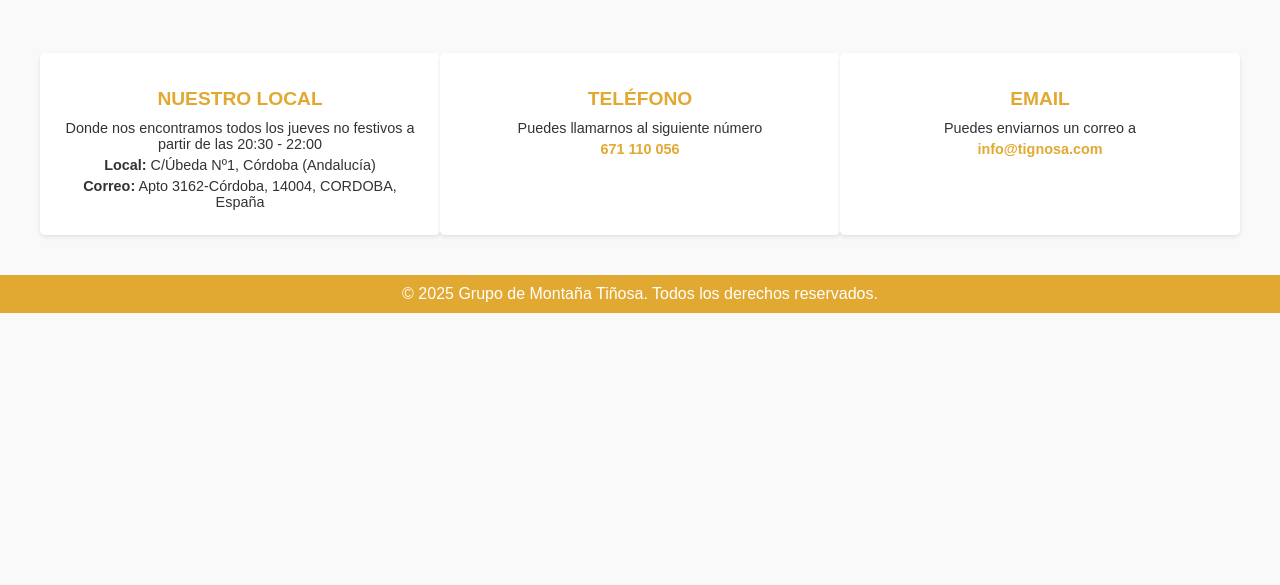
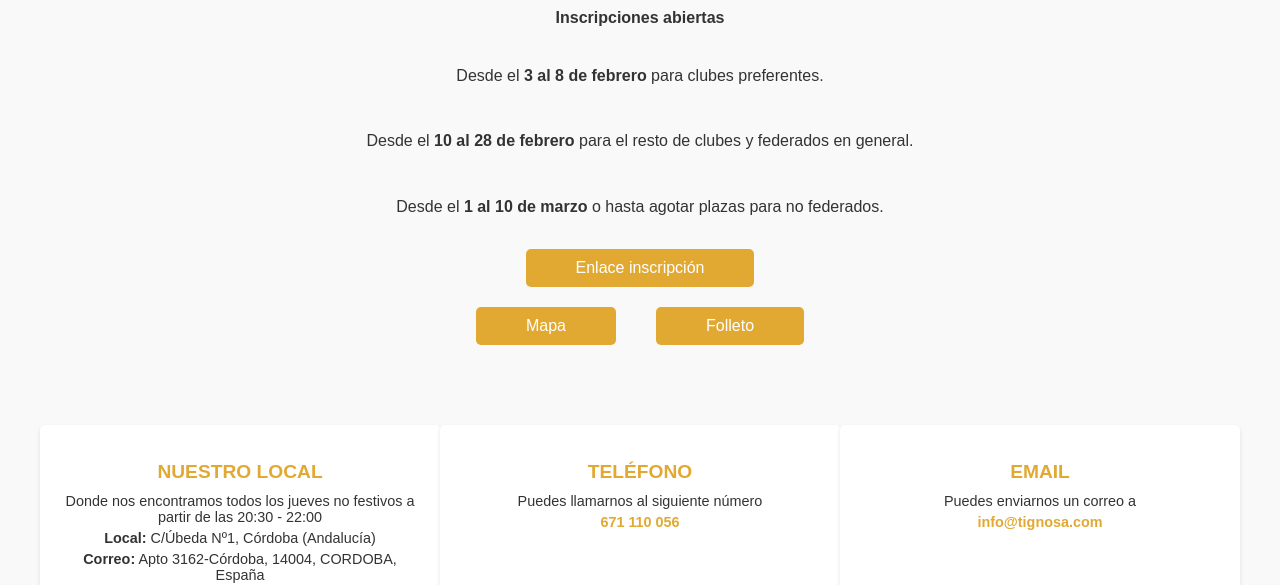
Before and after one commit to laurajimore/tignosacom, a plain HTML site: page index.html in a window 1280 px wide. Shown: the part 1109-1694 px from the top of the page. Before the commit the page ends 1422 px from the top, so only its background shows below. Drawn offline with Linux system fonts and the light colour scheme.

Commit message:
Update index.html

```diff
--- a/index.html
+++ b/index.html
@@ -7,6 +7,7 @@
     <link rel="icon" href="fav.ico" type="image/x-icon">
     <title>Grupo de Montaña Tiñosa</title>
     <style>
+        /* Estilos generales */
         body {
             font-family: Arial, sans-serif;
             margin: 0;
@@ -14,10 +15,14 @@
             background-color: #f9f9f9;
             color: #333;
         }
+
+        /* Header */
         header {
             background: #e2a932;
             height: 10px;
         }
+
+        /* Sección Hero */
         .hero {
             text-align: center;
             padding: 50px 20px;
@@ -48,6 +53,52 @@
             border-radius: 5px;
             font-size: 1em;
         }
+
+        /* Sección de Evento */
+        .evento-section {
+            display: flex;
+            flex-direction: column;
+            align-items: center;
+            justify-content: center;
+            text-align: center;
+            margin: 20px auto;
+            padding: 30px;
+        }
+        .evento-texto {
+            text-align: center;
+            font-size: 1em;
+            color: #333;
+            margin: 20px 40px;
+            line-height: 1.6;
+        }
+
+        /* Botones */
+        .boton {
+            display: inline-block;
+            padding: 10px 50px;
+            background: #e2a932;
+            color: white;
+            text-decoration: none;
+            border-radius: 5px;
+            font-size: 1em;
+            text-align: center;
+            margin: 10px;
+        }
+        .boton.largo {
+            display: block;
+            width: 80%;
+            max-width: 400px;
+            margin: 10px auto;
+            text-align: center;
+        }
+        .botones-inscripcion, .botones-secundarios {
+            display: flex;
+            justify-content: center;
+            gap: 20px;
+            flex-wrap: wrap;
+        }
+
+        /* Sección de Información */
         .info-section {
             display: flex;
             justify-content: space-between;
@@ -56,14 +107,6 @@
             padding: 20px 40px;
             text-align: center;
             margin-bottom: 20px;
-            }
-            .evento-section {
-                display: flex;
-                flex-direction: column;
-                align-items: center;
-                justify-content: center;
-                text-align: center;
-                margin: 20px auto;
         }
         .info-box {
             width: 30%;
@@ -86,6 +129,8 @@
             color: #e2a932;
             font-weight: bold;
         }
+
+        /* Footer */
         footer {
             background: #e2a932;
             padding: 10px;
@@ -98,36 +143,53 @@
             .hero p {
                 padding: 10px 20px;
             }
-
             .info-section {
                 flex-direction: column;
                 align-items: center;
                 gap: 20px;
             }
-
             .info-box {
                 width: 90%;
                 margin: 10px 0;
             }
-
+            .evento-section {
+                padding: 20px;
+            }
             .evento-section img {
                 width: 90%;
+            }
+            .evento-texto {
+                margin: 15px 20px;
             }
         }
     </style>
 </head>
 <body>
     <header></header>
+
     <section class="hero">
         <img src="logo_tignosa.png" alt="Logo Grupo Tiñosa">
         <h1>GRUPO DE MONTAÑA TIÑOSA</h1>
         <p>La Tiñosa, pico más alto de la provincia de Córdoba, da nombre al Grupo de Montaña «Tiñosa». Fundada en 1976, es el club cordobés con más años de historia. Adscrito a la Federación Andaluza de Montañismo, tiene como objetivo la práctica de diferentes modalidades deportivas relacionadas con la montaña y con el entorno natural.</p>
         <a href="https://www.facebook.com/GrupoTignosa" target="_blank">Visítanos en Facebook</a>
     </section>
+
     <section class="evento-section">
-            <img src="2025_EVENTOS.jpg" alt="Logo Grupo Tiñosa">
-            <p>Las inscripciones se abrirán a principios de Febrero.</p>
+        <img src="2025_EVENTOS.jpg" alt="Cartel del evento">
+        <p><strong>Inscripciones abiertas</strong></p>
+        <p class="evento-texto">Desde el <strong>3 al 8 de febrero</strong> para clubes preferentes.</p>
+        <p class="evento-texto">Desde el <strong>10 al 28 de febrero</strong> para el resto de clubes y federados en general.</p>
+        <p class="evento-texto">Desde el <strong>1 al 10 de marzo</strong> o hasta agotar plazas para no federados.</p>
+
+        <div class="botones-inscripcion">
+            <a href="https://www.sprintchip.es/competiciones" class="boton largo" target="_blank">Enlace inscripción</a>
+        </div>
+        <div class="botones-secundarios">
+            <a href="202501_Travesia_Subbetica_XXVI_Mapa.pdf" class="boton" target="_blank">Mapa</a>
+            <a href="202501_Travesia_Subbetica_XXVI_Folleto.pdf" class="boton" target="_blank">Folleto</a>
+        </div>
     </section>
+
     <section class="info-section">
         <div class="info-box">
             <h2>NUESTRO LOCAL</h2>
@@ -146,6 +208,7 @@
             <p class="highlight">info@tignosa.com</p>
         </div>
     </section>
+
     <footer>
         &copy; 2025 Grupo de Montaña Tiñosa. Todos los derechos reservados.
     </footer>
```
Lines whose indentation alone changed are shown as unchanged.
